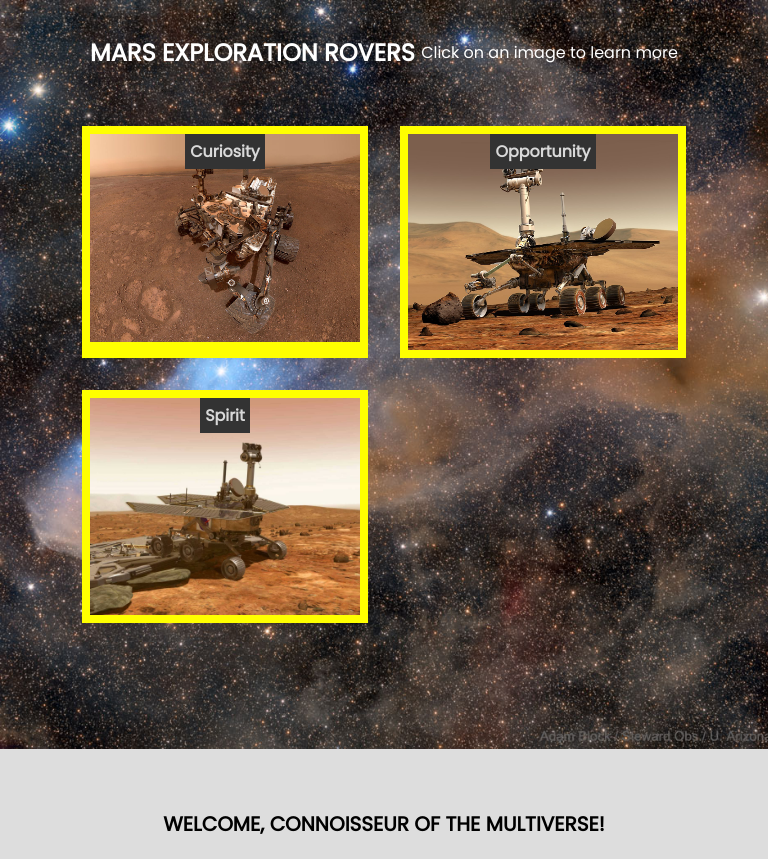
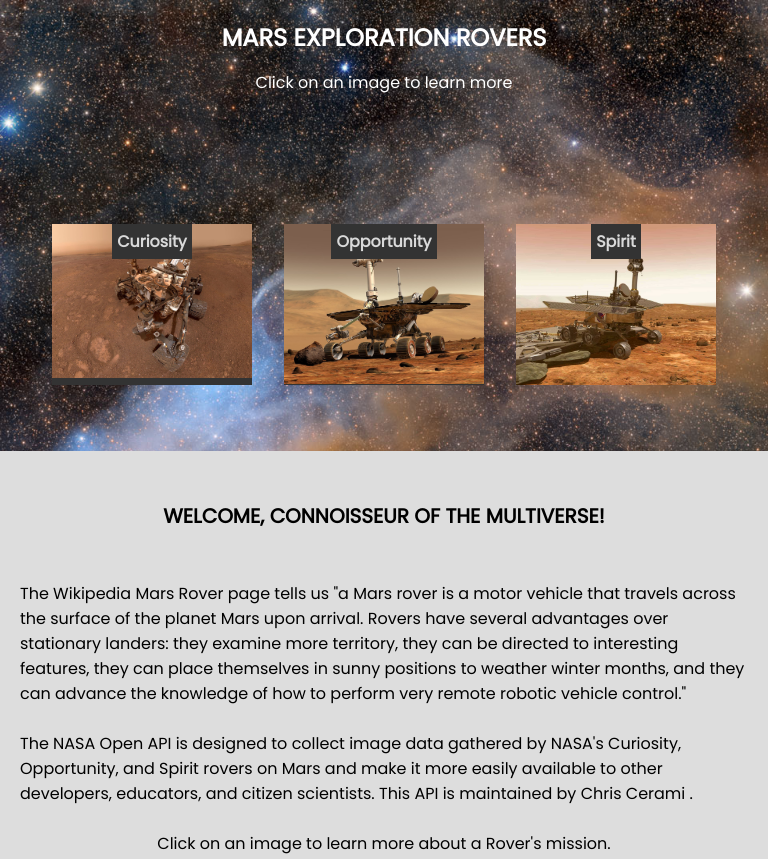
Before and after one commit to JuergenKober/project-mars-dashboard, a website: page src/public/index.html in a window 768 px wide. Shown: the top 859 px of the page. Drawn offline with Linux system fonts and the light colour scheme.

Commit message:
Some more styling for the mobile view

```diff
--- a/src/public/assets/stylesheets/style.css
+++ b/src/public/assets/stylesheets/style.css
@@ -47,16 +47,20 @@
   display: flex;
 }
 
-/* -------------------  MOBILE  --------------------- */
 .container {
   margin: 0 auto;
   max-width: 1200px;
   padding: 0 1rem;
 }
 
+.grid {
+  justify-content: center;
+}
+
 .responsive-image {
   max-width: 100%;
 }
+
 
 .cell {
   margin: 1rem;
@@ -202,24 +206,61 @@
   text-decoration: underline;
 }
 
+@media screen and (min-width: 768px) {
+  header h2 {
+    margin-bottom: 15px;
+  }
 
-/* -------------------  TABLET  --------------------- */
-@media screen and (min-width: 600px) {
+  .grid {
+    display: flex;
+    flex-wrap: wrap;
+    flex-direction: row;
+  }
+
+  .cell {
+    background-color: #333333;
+    width: calc(33.3333% - 2rem);
+  }
+
+  #images .cell {
+    background-color: #fff;
+    /*** width: calc(50% - 2rem); ***/
+  }
+}
+
+@media(max-width:1000px) {
+  header {
+    padding: 20px 50px;
+    flex-direction: column;
+  }
+  section.rover-area {
+    padding: 200px 20px 50px 20px;
+  }
+  .cell {
+    margin-top: 1.5rem;
+  }
+  .box-flex, #images .container {
+    padding: 0;
+  }
+  #manifest {
+    padding: 50px 20px 60px 20px;
+  }
+  .manifest-content li {
+    padding: 5px 0;
+  }
+  ul.manifest-content {
+    display: block;
+  }
+}
+
+/* -------------------  DESKTOP  -------------------- */
+@media screen and (min-width: 1000px) {
   .grid {
     display: flex;
     flex-wrap: wrap;
     flex-direction: row;
   }
   .cell {
-    background-color: yellow;
-    width: calc(50% - 2rem);
-  }
-}
-
-
-/* -------------------  DESKTOP  -------------------- */
-@media screen and (min-width: 1000px) {
-  .cell {
     background-color: #333333;
     width: calc(33.3333% - 2rem);
   }
```
